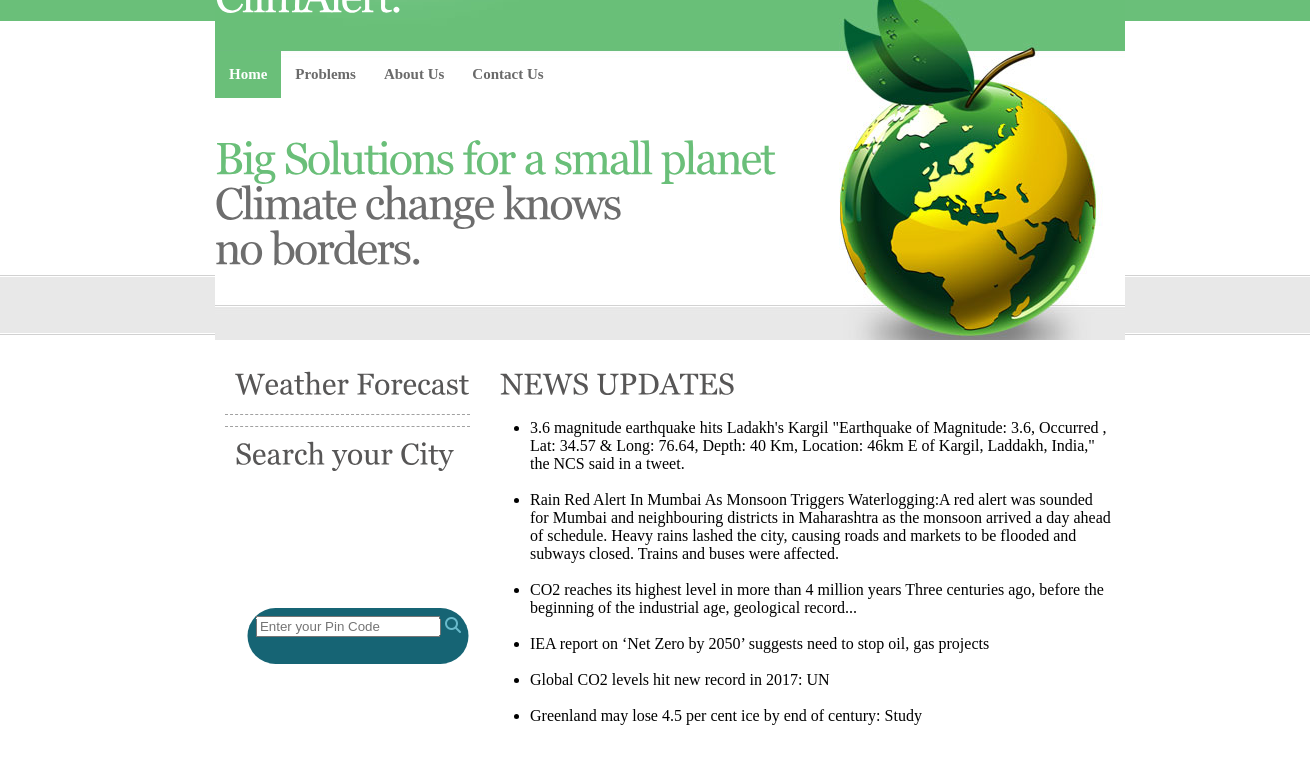
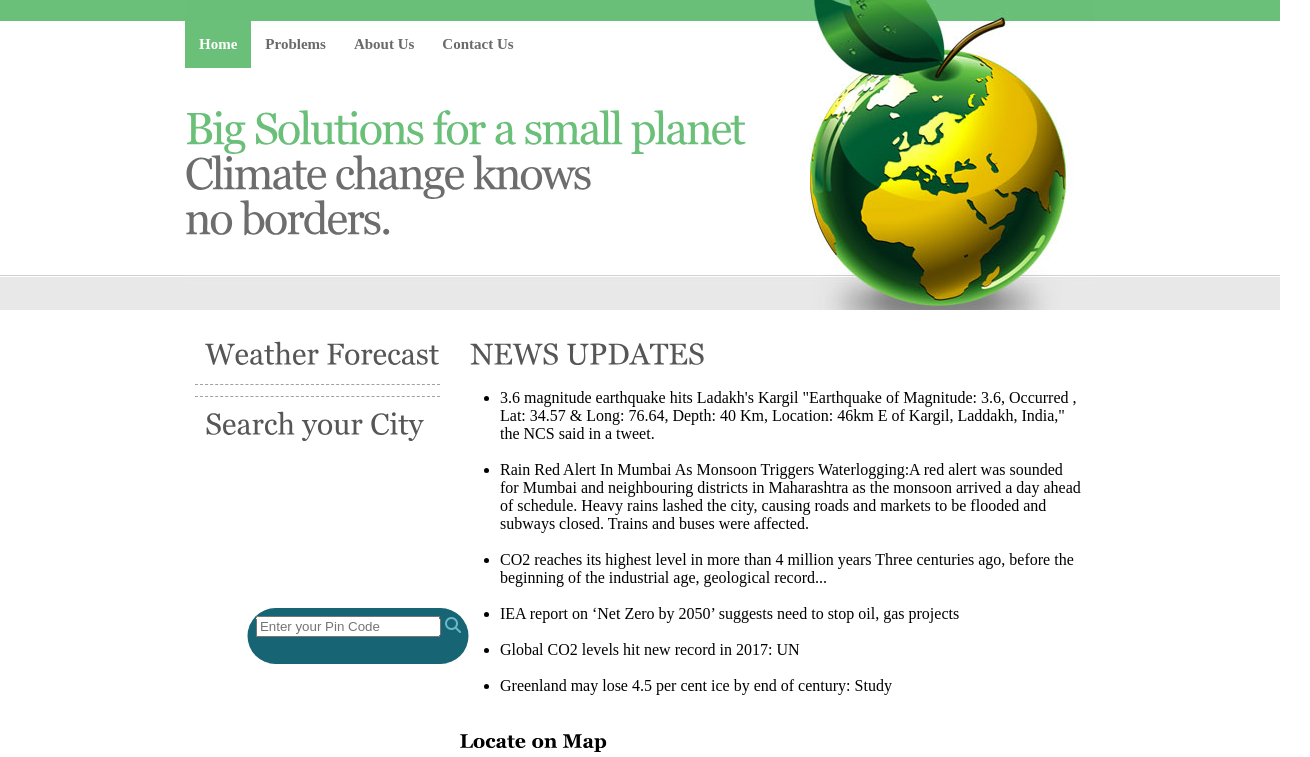
Before and after one commit to manikchawla12/ClimAlert, a plain HTML site: page index.html in a window 1280 px wide. Shown: the part 100-857 px from the top of the page, 1310 px wide, since content can reach past the window. Drawn offline with Linux system fonts and the light colour scheme; some packages are replaced by stand-ins of ours; a script that the page names is missing.

Commit message:
updated body

```diff
--- a/style.css
+++ b/style.css
@@ -522,10 +522,7 @@ select{
 }
 
 
-body{
-    margin: 30px;
-    align: center;
-}
+
 .btn1
 {
     width:250px;
```
